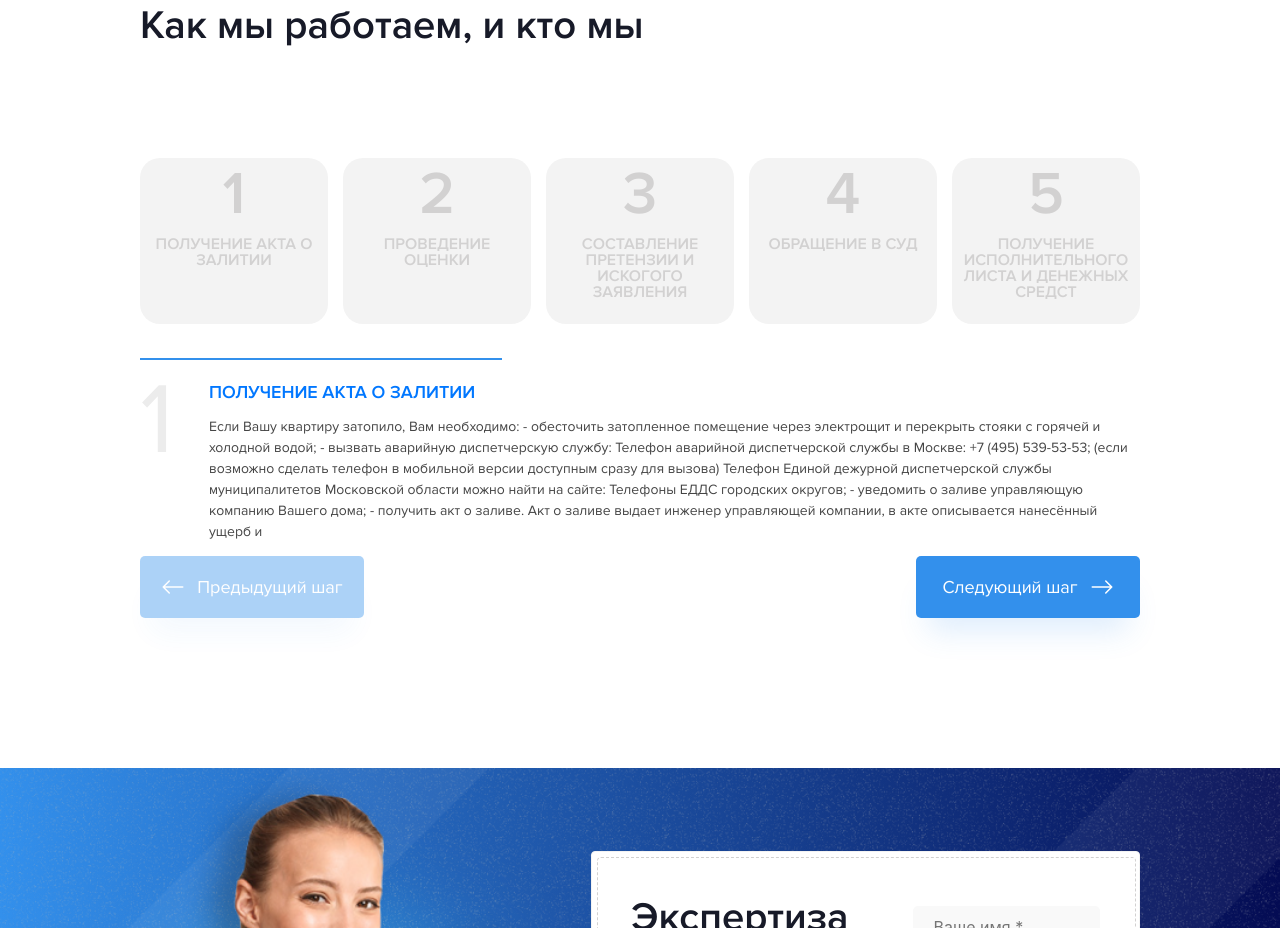
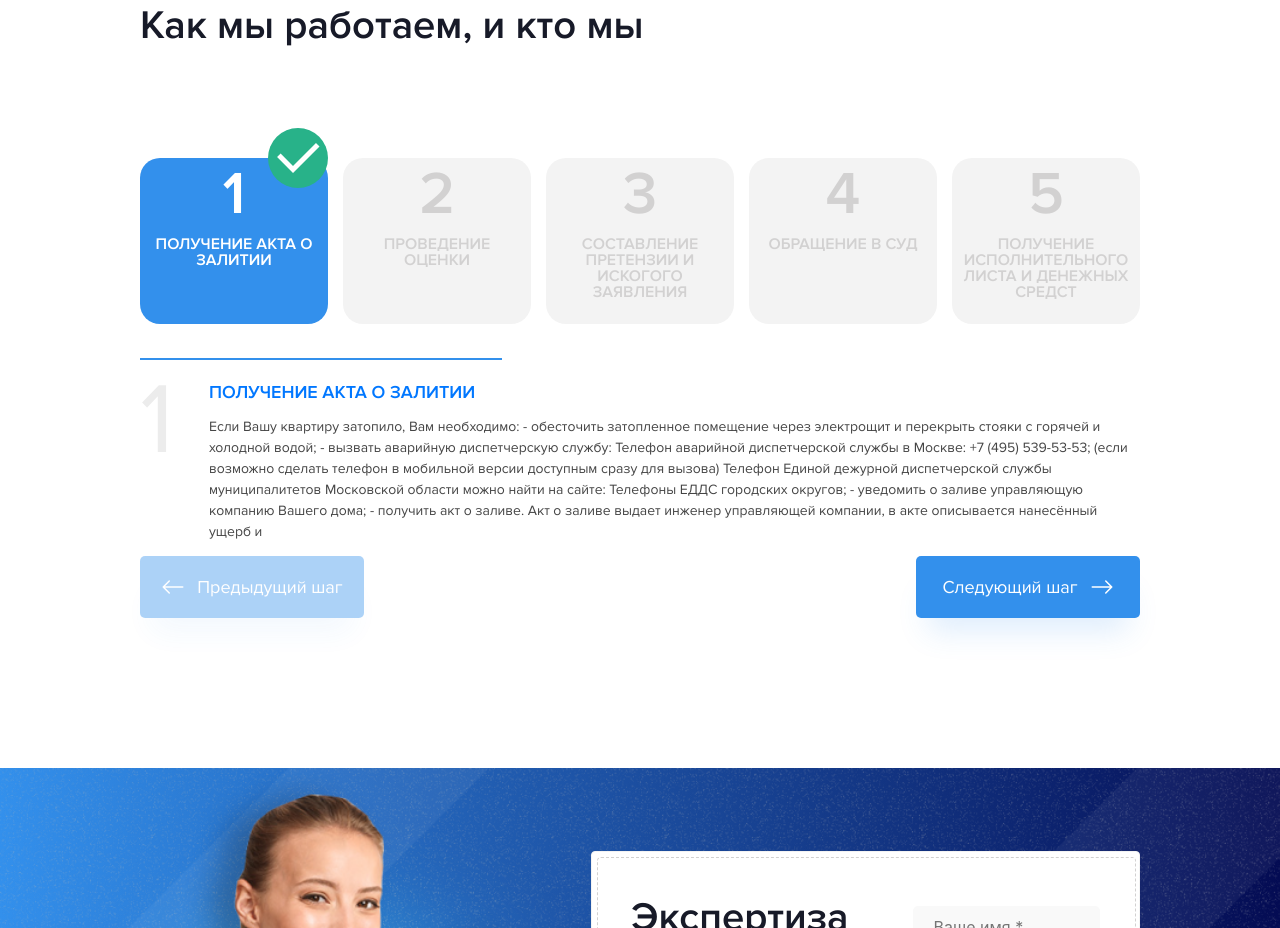
Before and after one commit to Photokub/zalivam-net, a React (Create React App) app: page / in a window 1280 px wide. Shown: the part 2680-3608 px from the top of the page. Built offline with nearby package versions, Linux system fonts and the light colour scheme.

Commit message:
Feat: реализация условий отображения модификаторов stepCard_checked и stepCard_active

```diff
--- a/src/components/App/App.tsx
+++ b/src/components/App/App.tsx
@@ -12,15 +12,18 @@ import Footer from '../Footer/Footer';
 import Header from '../Header/Header';
 import Popup from '../Popup/Popup';
 import MethodsData from '../../data/MethodsData.json'
+import { act } from '@testing-library/react';
 
 function App() {
 
   const [selectedMethod, setSelectedMethod] = useState(0);
   const [disableBackButton, setDisableBackButon] = useState(true);
   const [disableNextButton, setDisableNextButon] = useState(false);
-  const [methodButtonsArray, setMethodButtonsArray] = useState<Element[]>([]);
+  // const [methodButtonsArray, setMethodButtonsArray] = useState<Element[]>([]);
+  const [stepCardsArray, setStepCardsArray] = useState<Element[]>([]);
   const [nextBtn, setNextBtn] = useState<any>({});
   const [backBtn, setBackBtn] = useState<any>({});
+  const [cardCheckMarksArray, setCardCheckMarksArray] = useState<any>([])
 
   //Методы навигации по шагам блока Methods START//
   const MethodsDataArray = MethodsData.steps
@@ -40,13 +43,20 @@ function App() {
   }
 
   useEffect(() => {
-    const methdoButtons = document.querySelectorAll(".methodsButton")
+    // const methdoButtons = document.querySelectorAll(".methodsButton")
+    const stepCards = document.querySelectorAll(".stepCard")
+    const checkMarks = document.querySelectorAll(".stepCard__checkmark")
     const nextButton = document.querySelector("#nextBtn")
     const backButton = document.querySelector("#backBtn")
+    // const methodButtonsArr = Array.from(methdoButtons)
+    const stepCardsArr = Array.from(stepCards)
+    const cardCheckMarksArr = Array.from(checkMarks)
     setNextBtn(nextButton)
     setBackBtn(backButton)
-    const methodButtonsArr = Array.from(methdoButtons)
-    setMethodButtonsArray(methodButtonsArr)
+    setStepCardsArray(stepCardsArr)
+    setCardCheckMarksArray(cardCheckMarksArr)
+    console.log(cardCheckMarksArray)
+    // setMethodButtonsArray(methodButtonsArr)
   }, [])
 
   useEffect(() => {
@@ -54,6 +64,15 @@ function App() {
     backBtn.disabled = disableBackButton
     setDisabledStyle(nextBtn)
     setDisabledStyle(backBtn)
+    // setStepCardActive()
+    stepCardsArray.forEach(card => {
+      stepCardsArray.indexOf(card) === selectedMethod ? card.classList.add("stepCard_active") : card.classList.remove("stepCard_active");
+      stepCardsArray.indexOf(card) < selectedMethod ? card.classList.add("stepCard_checked") : card.classList.remove("stepCard_checked");
+    })
+
+    cardCheckMarksArray.forEach((item: any) => {
+      cardCheckMarksArray.indexOf(item) <= selectedMethod ? (item.style.display = "block") : (item.style.display = "none")
+    })
   })
 
   function setDisabledStyle(item: any) {
@@ -65,6 +84,7 @@ function App() {
       }
     }
   }
+
   //Методы навигации по шагам блока Methods END//
 
 
--- a/src/components/StepCard/StepCard.css
+++ b/src/components/StepCard/StepCard.css
@@ -6,13 +6,19 @@
   flex-direction: column;
   align-items: center;
   border-radius: 20px;
+  position: relative;
+  color: #D2D1D1;
   background: #F3F3F3;
+}
+
+.stepCard_active {
+  background: #3390EC !important;
+  color: #FFF !important;
 }
 
 .stepCard__number {
   width: 188px;
   margin: 0 0 5px 0;
-  color: #D2D1D1;
   text-align: center;
   font-variant-numeric: lining-nums proportional-nums;
   font-family: "Proxima Nova";
@@ -25,7 +31,6 @@
 .stepCard__title {
   width: 170px;
   margin: 0;
-  color: #D2D1D1;
   text-align: center;
   font-variant-numeric: lining-nums proportional-nums;
   font-family: "Proxima Nova";
@@ -33,4 +38,19 @@
   font-style: normal;
   font-weight: 600;
   line-height: 16px;
+}
+
+.stepCard__checkmark {
+  width: 60px;
+  height: 60px;
+  border-radius: 50%;
+  position: absolute;
+  top: -30px;
+  right: 0;
+  color: #FFF;
+  background-color: #28B289;
+}
+
+.stepCard_checked {
+  color: #000;
 }/*# sourceMappingURL=StepCard.css.map */
--- a/src/components/StepCard/StepCard.scss
+++ b/src/components/StepCard/StepCard.scss
@@ -1,3 +1,6 @@
+@import '../../variables/variaables.scss';
+
+
 .stepCard {
     width: 188px;
     height: 166px;
@@ -6,13 +9,21 @@
     flex-direction: column;
     align-items: center;
     border-radius: 20px;
+    position: relative;
+    color: #D2D1D1;
+
     background: #F3F3F3;
+}
+
+.stepCard_active {
+    background: $element-color !important;
+    color: #FFF !important;
 }
 
 .stepCard__number {
     width: 188px;
     margin: 0 0 5px 0;
-    color: #D2D1D1;
+    // color: #D2D1D1;
     text-align: center;
     font-variant-numeric: lining-nums proportional-nums;
     font-family: "Proxima Nova";
@@ -25,7 +36,7 @@
 .stepCard__title {
     width: 170px;
     margin: 0;
-    color: #D2D1D1;
+    // color: #D2D1D1;
     text-align: center;
     font-variant-numeric: lining-nums proportional-nums;
     font-family: "Proxima Nova";
@@ -35,4 +46,17 @@
     line-height: 16px;
 }
 
-.stepCard__checked {}
+.stepCard__checkmark{
+    width: 60px;
+    height: 60px;
+    border-radius: 50%;
+    position: absolute;
+    top: -30px;
+    right: 0;
+    color: #FFF;
+    background-color: #28B289;
+}
+
+.stepCard_checked {
+    color: #000;
+}
--- a/src/components/StepCard/StepCard.tsx
+++ b/src/components/StepCard/StepCard.tsx
@@ -1,4 +1,5 @@
 import React from "react";
+import {RiCheckFill} from "react-icons/ri"
 import "./StepCard.css";
 
 interface StepCardPropTypes {
@@ -13,6 +14,7 @@ const StepCard: React.FC<StepCardPropTypes> = ({
 }) => {
     return (
         <div className="stepCard">
+            <RiCheckFill className="stepCard__checkmark"/>
             <p className="stepCard__number">{id}</p>
             <p className="stepCard__title">{stepName}</p>
         </div>
```
Also changed, not shown: 1 other file (tests, documents, lock files or other folders).
